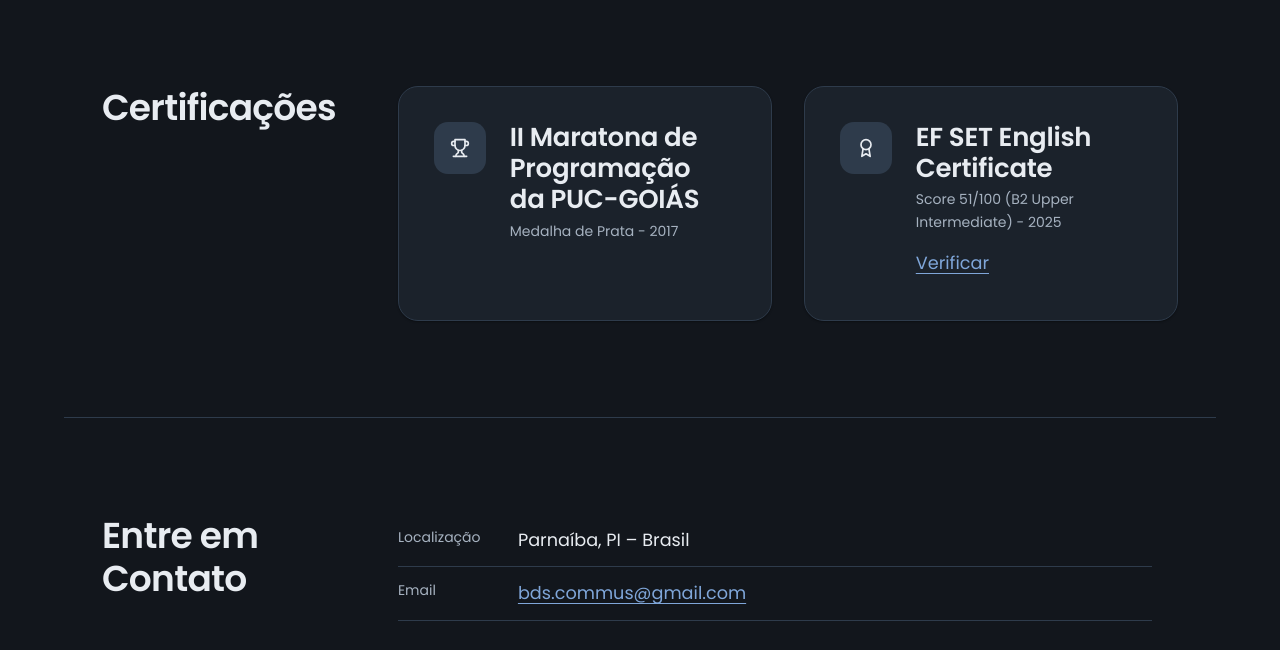
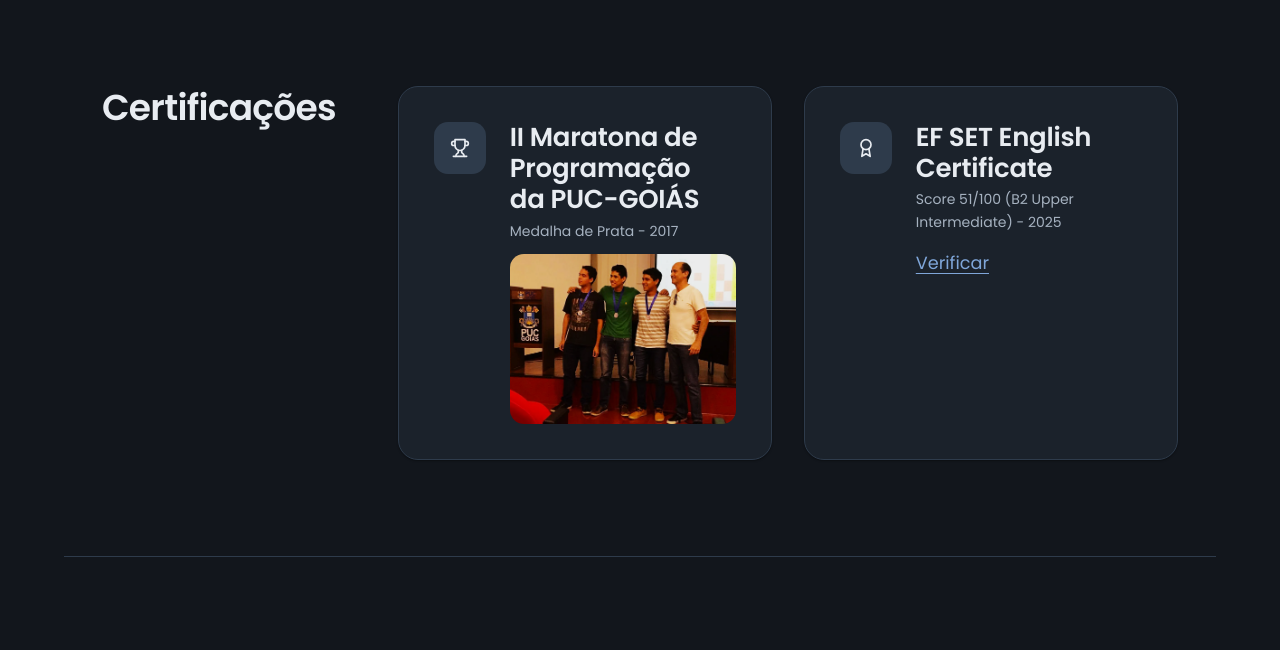
Before and after one commit to BdsOliveira/portfolio, a website with bundled scripts: page index.html in a window 1280 px wide. Shown: the part 5880-6530 px from the top of the page. Built offline with nearby package versions, Linux system fonts and the light colour scheme.

Commit message:
feat: add evidence image support to certifications with validation and rendering tests

```diff
--- a/css/sections.css
+++ b/css/sections.css
@@ -489,6 +489,15 @@
   gap: var(--space-md);
 }
 
+/*
+ * `min-width: 0` is load-bearing, not tidying: as a flex item this defaults to `min-width: auto`,
+ * so the evidence photo's 1000px intrinsic width would become the card's minimum and push the
+ * page into horizontal scroll (FR-065, SC-010).
+ */
+.certification__body {
+  min-width: 0;
+}
+
 .certification__badge {
   display: inline-flex;
   align-items: center;
@@ -516,6 +525,20 @@
   align-items: center;
   min-height: var(--touch-target);
   margin-block-start: var(--space-2xs);
+}
+
+/*
+ * The evidence photo sits below the claim, at the body's full width — the card is a single
+ * narrow column, so beside the text there is no width left for a photograph to be readable at.
+ * `height: auto` overrides the intrinsic `height` attribute; the attribute pair still reserves
+ * the aspect ratio while the file loads, so nothing below it jumps (C-8).
+ */
+.certification__evidence {
+  display: block;
+  width: 100%;
+  height: auto;
+  margin-block-start: var(--space-xs);
+  border-radius: var(--radius-md);
 }
 
 /* Experience and education ----------------------------------------------- */
--- a/js/components/certifications.js
+++ b/js/components/certifications.js
@@ -51,6 +51,10 @@ function card(entry, doc) {
             },
           })
         : null,
+      // Last in the body, after the claim it supports: the title and detail state what was won,
+      // the photo shows it. Placing it beside the title instead would put a second visual anchor
+      // opposite the badge and squeeze the image to a width where nothing in it is legible.
+      evidence(entry, doc),
     ],
   });
 
@@ -64,3 +68,30 @@ function card(entry, doc) {
     ],
   });
 }
+
+/**
+ * The evidence image, shown inline rather than linked. Unlike the decorative badge this one
+ * carries meaning, so it takes a real `alt` from the data (contract C-9 draws that line).
+ *
+ * `width`/`height` are the intrinsic pixel size; CSS overrides the rendered size and keeps the
+ * ratio. They are here to reserve the box before the bytes land (contract C-8) — without them
+ * every card below this one jumps when the photo decodes. `loading="lazy"` because the section
+ * sits well below the fold.
+ */
+function evidence(entry, doc) {
+  if (!entry.evidence) return null;
+  const { src, alt, width, height } = entry.evidence;
+
+  return el(doc, 'img', {
+    className: 'certification__evidence',
+    attrs: {
+      src,
+      alt,
+      width: String(width),
+      height: String(height),
+      loading: 'lazy',
+      decoding: 'async',
+      'data-evidence': '',
+    },
+  });
+}
--- a/js/data/certifications.js
+++ b/js/data/certifications.js
@@ -5,6 +5,16 @@ export default [
     title: 'II Maratona de Programação da PUC-GOIÁS',
     detail: 'Medalha de Prata - 2017',
     icon: 'icon-trophy',
+    // Self-hosted evidence, not third-party verification: the competition publishes no record
+    // that outlived 2017, so the photo of the podium is what exists. It lives in this repository
+    // rather than on a social network, where it would depend on someone else's account, login
+    // wall and URL scheme. `width`/`height` are the file's intrinsic pixels.
+    evidence: {
+      src: 'assets/images/maratona-programacao-puc-goias-2017.webp',
+      alt: 'Três estudantes premiados com medalhas de prata no palco, ao lado do professor orientador, diante do púlpito da PUC-Goiás',
+      width: 1000,
+      height: 750,
+    },
   },
   {
     id: 'ef-set-english-certificate',
```
Also changed, not shown: specs/003-recruiter-portfolio-refactor/data-model.md (+20 -3 lines), tests/data/schemas.test.js (+56 -0 lines), tests/fixtures/index.js (+8 -0 lines), tests/schemas/index.js (+30 -0 lines), tests/unit/certifications.test.js (+42 -0 lines), assets/images/maratona-programacao-puc-goias-2017.webp (added).
